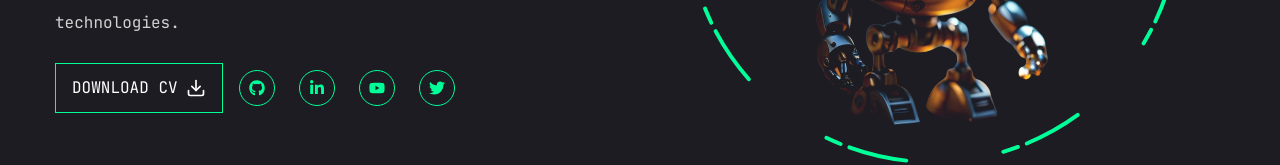
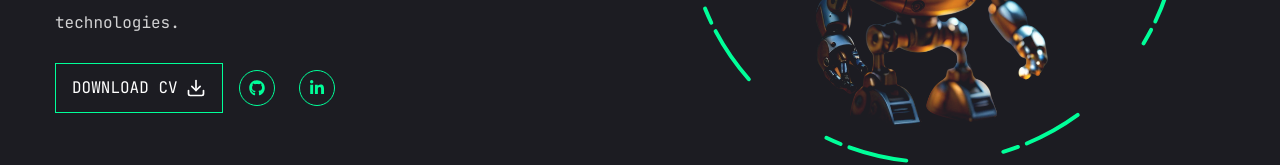
Before and after one commit to Geetansh431/Portfolio, a Next.js app: page / in a window 1280 px wide. Shown: the part 548-713 px from the top of the page. Built offline with nearby package versions, Linux system fonts and the light colour scheme.

Commit message:
Minor Changes

```diff
--- a/app/resume/page.jsx
+++ b/app/resume/page.jsx
@@ -7,10 +7,11 @@ import {
   FaReact,
   FaFigma,
   FaNodeJs,
-  FaJava
+  FaJava,
+
 } from "react-icons/fa";
 
-import { SiTailwindcss, SiNextdotjs } from "react-icons/si";
+import { SiTailwindcss, SiNextdotjs, SiTypescript, SiMongodb, SiMysql } from "react-icons/si";
 
 import { Tabs, TabsContent, TabsList, TabsTrigger } from "@/components/ui/tabs";
 import { ScrollArea } from "@radix-ui/react-scroll-area";
@@ -99,8 +100,12 @@ const skills = {
     { icon: <SiTailwindcss />, name: "Tailwind CSS" },
     { icon: <FaFigma />, name: "Figma" },
     { icon: <FaJava />, name: "Java" },
+    { icon: <SiTypescript />, name: "TypeScript" },  // Added TypeScript
+    { icon: <SiMongodb />, name: "MongoDB" },        // Added MongoDB
+    { icon: <SiMysql />, name: "MySQL" },            // Added MySQL as a DBMS example
   ],
 };
+
 const Resume = () => {
   const totalProjects = projects.items.length; // Calculate total projects
 
--- a/components/Social.jsx
+++ b/components/Social.jsx
@@ -4,8 +4,7 @@ import { FaGithub, FaLinkedinIn, FaYoutube, FaTwitter } from "react-icons/fa"
 const socials = [
   { icon: <FaGithub />, path: "https://github.com/geetansh431" },
   { icon: <FaLinkedinIn />, path: "https://www.linkedin.com/in/geetansh-goyal-0b3328263" },
-  { icon: <FaYoutube />, path: "https://www.youtube.com/channel/yourchannel" },
-  { icon: <FaTwitter />, path: "https://twitter.com/yourusername" },
+
 ];
 const Social = ({ containerStyles, iconStyles }) => {
   return (
```
Also changed, not shown: .eslintrc.json.
